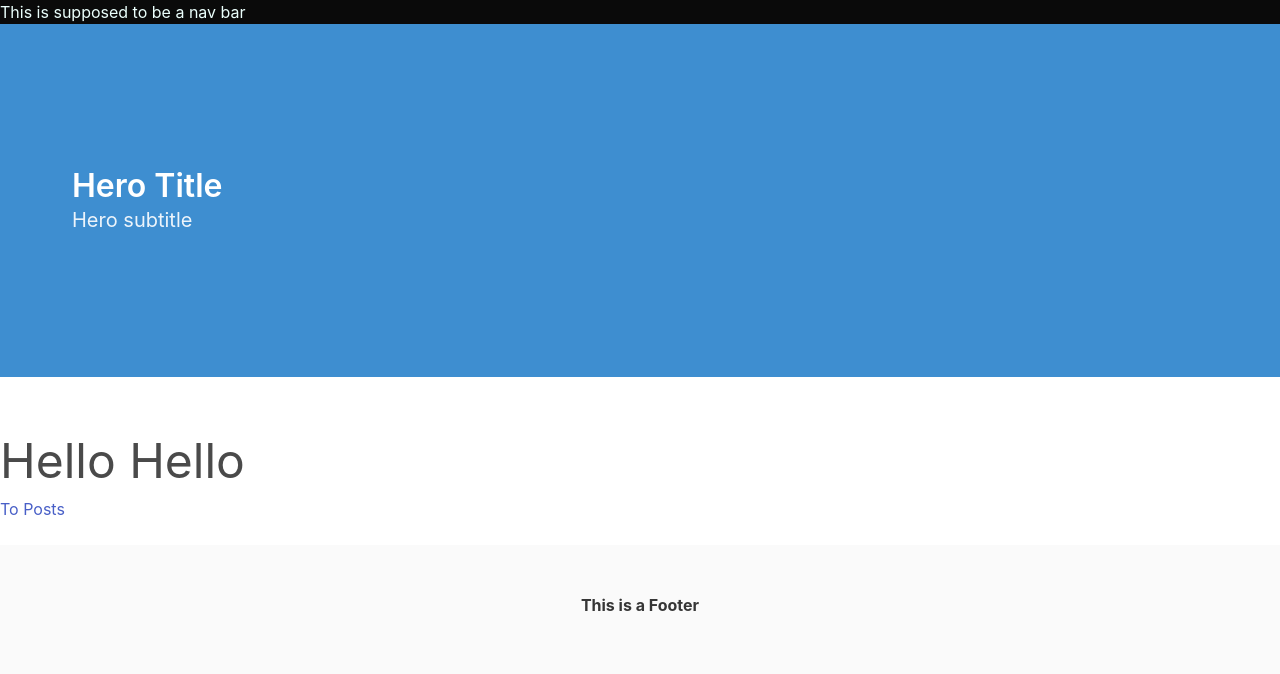
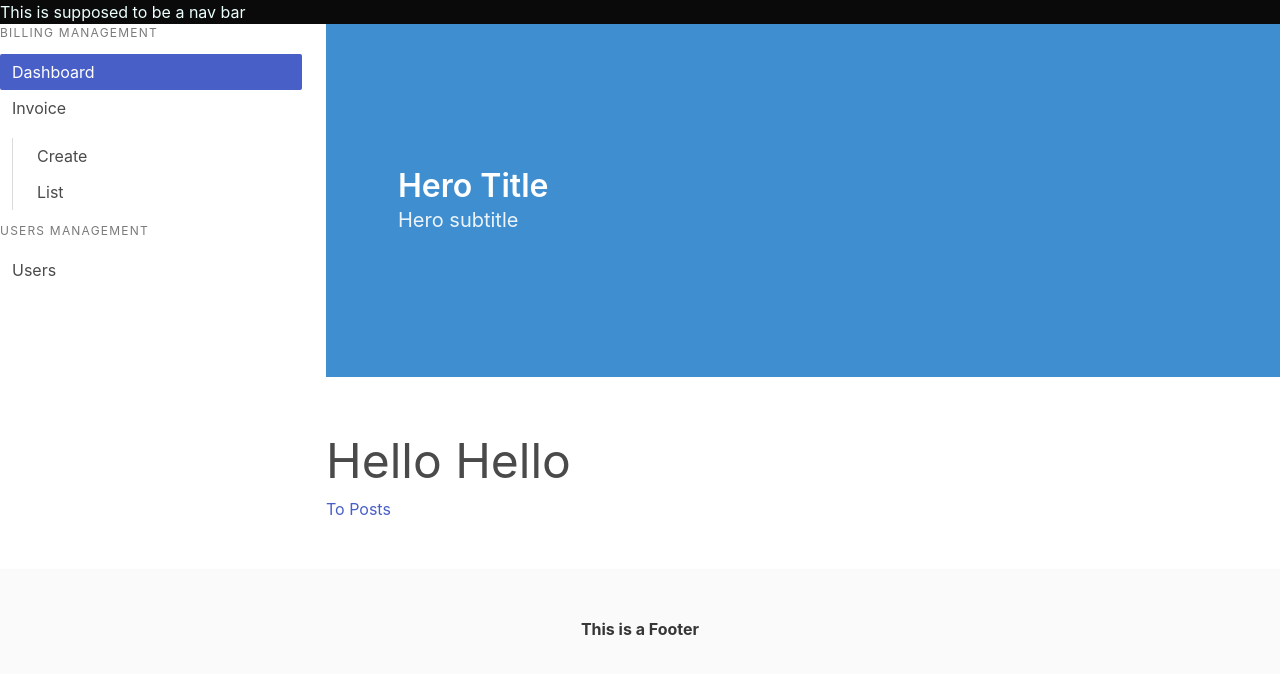
Before and after one commit to codera21/mi-a-fe, a Next.js app: page / in a window 1280 px wide. Shown: the top 674 px of the page. Built offline with nearby package versions, Linux system fonts and the light colour scheme.

Commit message:
wip: learning add menu item

```diff
--- /dev/null
+++ b/src/components/base/menu.tsx
@@ -0,0 +1,31 @@
+export function MenuBar() {
+  return (
+    <aside className='menu'>
+      <p className='menu-label'>Billing Management</p>
+      <ul className='menu-list'>
+        <li>
+          <a className='is-active'>Dashboard</a>
+        </li>
+        <li>
+          <a>Invoice</a>
+        </li>
+        <li>
+          <ul>
+            <li>
+              <a>Create</a>
+            </li>
+            <li>
+              <a>List</a>
+            </li>
+          </ul>
+        </li>
+      </ul>
+      <p className='menu-label'>Users Management</p>
+      <ul className='menu-list'>
+        <li>
+          <a>Users</a>
+        </li>
+      </ul>
+    </aside>
+  );
+}
--- a/src/components/base/root.tsx
+++ b/src/components/base/root.tsx
@@ -1,6 +1,7 @@
 import './globals.scss';
 import Footer from './footer';
 import { Navbar } from './nav';
+import { MenuBar } from './menu';
 
 export default function RootLayout({
   children,
@@ -10,7 +11,13 @@ export default function RootLayout({
   return (
     <>
       <Navbar />
-      {children}
+      <div className='columns'>
+        <div className='column is-one-quarter'>
+          <MenuBar />
+        </div>
+        <div className='column'>{children}</div>
+      </div>
+
       <Footer />
     </>
   );
--- a/src/pages/posts/first-post.tsx
+++ b/src/pages/posts/first-post.tsx
@@ -4,7 +4,7 @@ import RootLayout from '@/components/base/root';
 
 const heading = 'Hello World';
 
-const paragraph = 'This is the first port in react next framework';
+const paragraph = 'This is the first post in react next framework';
 
 export default function FirstPost() {
   return (
```
